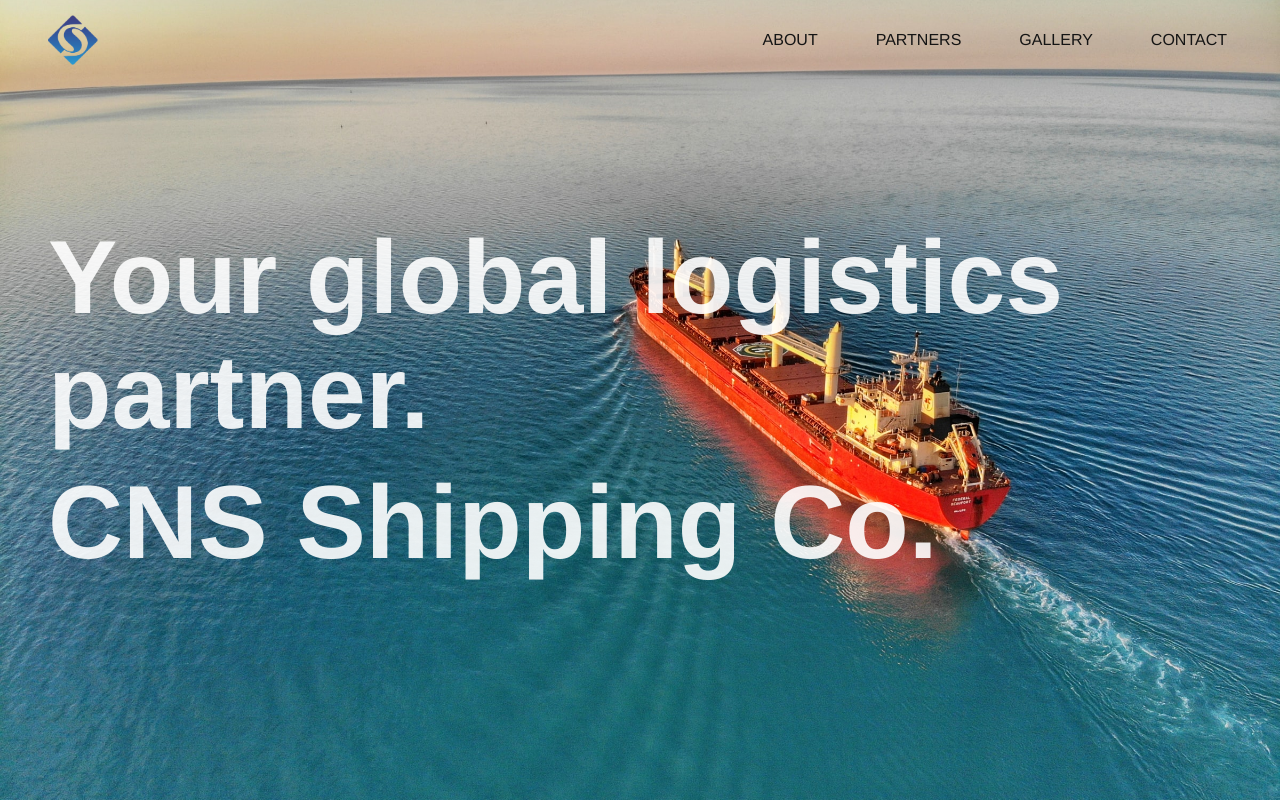
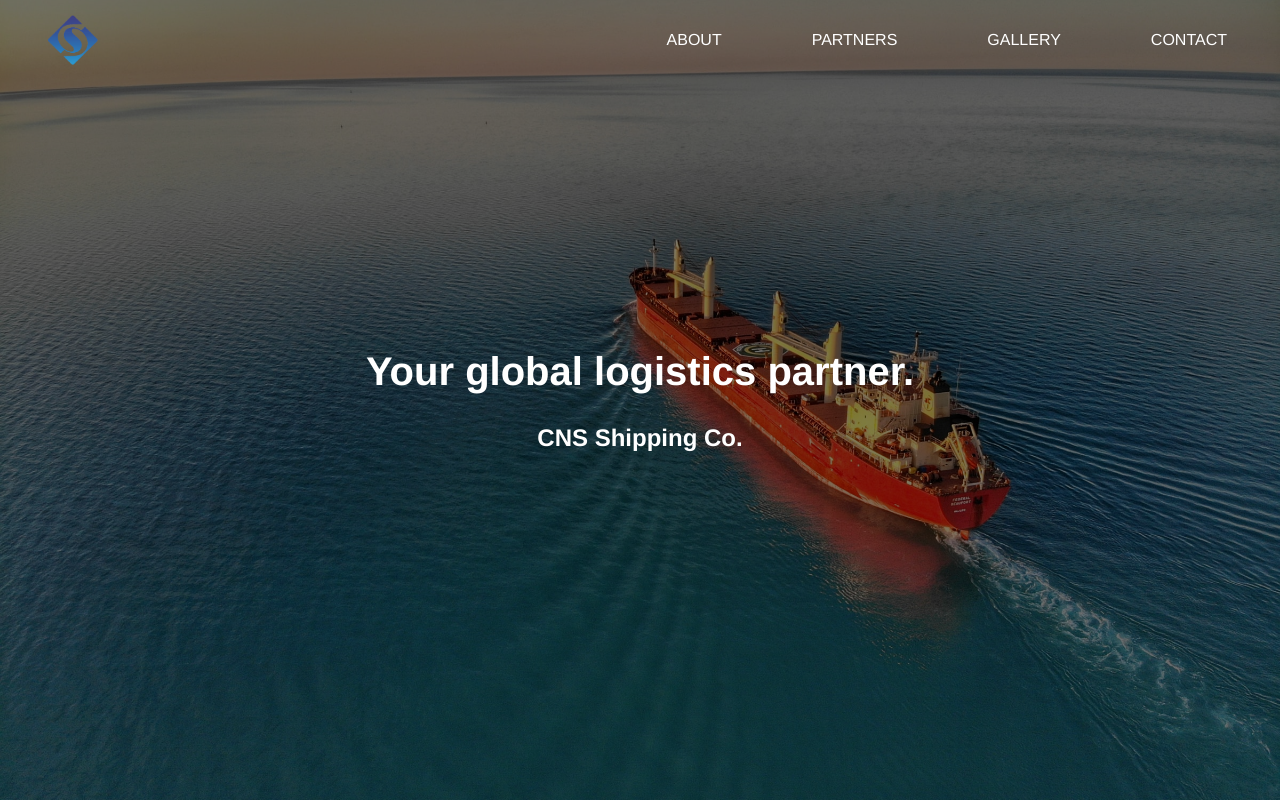
Before and after one commit to jayxwoo/fr_1_cns, a plain HTML site: page index.html in a window 1280 px wide. Shown: the top 802 px of the page. Drawn offline with Linux system fonts and the light colour scheme.

Commit message:
hero section updated

```diff
--- a/css/style.css
+++ b/css/style.css
@@ -16,7 +16,7 @@
     --lightGrey: rgba(190, 190, 190);
     --bgLightGrey: rgba(245, 245, 245);
     --blue: rgba(0, 187, 255);
-    --white: rgba(255, 255, 255, 0.9);
+    --white: rgba(255, 255, 255, 1);
     --red: rgba(255, 108, 71, 0.7);
     --green: rgba(0, 199, 96, 0.7);
 }
@@ -40,14 +40,16 @@ html { font-family: helvetica, sans-serif; color: var(--black); }
 .menu-btn { background: none; cursor: pointer; outline: none; border: none; display: none; }
 .menu-icn { font-size: 2rem; }
 .menu-group { display: flex; }
-.menu-link { text-decoration: none; color: var(--black); padding: 5px; position: relative; }
+.menu-link { text-decoration: none; color: var(--white); padding: 5px; position: relative; }
 .menu-link::after { content: ''; position: absolute; top: 100%; left: 0; width: 100%; height: 2px; background-color: var(--blue); transform: scaleX(0); transform-origin: left; transition: transform 0.3s ease-in-out; }
 .menu-link:hover::after { transform: scaleX(1); }
-.menu-item:not(:first-of-type) { margin-left: 3rem; }
-.hero { background-image: url(../img/main-hero.jpg); width: 100%; height: 100vh; background-size: cover; background-position: center; background-repeat: no-repeat; display: flex;  align-items: center; justify-content: center; }
-.hero-container { width: 100%; max-width: 1440px; padding: 0 3rem; }
-.hero-text { width: 100%; color: var(--white); font-size: 6.5rem; font-weight: bold; line-height: 1.1; }
-.hero-company { margin-top: 1rem; transition: all 0.5s ease-in-out; }
+.menu-item:not(:first-of-type) { margin-left: 5rem; }
+.hero { background-image: url(../img/main-hero.jpg); width: 100%; height: 100vh; background-size: cover; background-position: center; background-repeat: no-repeat; }
+.hero::before { content: ''; width: 100%; height: 100%; position: absolute; top: 0; left: 0; background-color: rgba(0, 0, 0, 0.5); }
+.hero-container { width: 100%; height: 100%; max-width: 1440px; padding: 0 3rem; margin: 0 auto; }
+.hero-text-container { width: 100%; display: flex; flex-direction: column; align-items: center; justify-content: center; position: absolute; top: 50%; left: 50%; transform: translate(-50%, -50%); text-align: center; }
+.hero-text { color: var(--white); font-size: 2.5rem; font-weight: bold; line-height: 1.1; }
+.hero-company { margin-top: 2rem; transition: all 0.5s ease-in-out; font-size: 1.5rem; }
 
 @media only screen and (max-width: 800px) {
     .header--active { height: 70px; }
@@ -60,7 +62,8 @@ html { font-family: helvetica, sans-serif; color: var(--black); }
     .menu-item:not(:first-of-type) { margin-left: 0; }
     .menu-link { display: block; padding: 1rem; background-color: rgba(255, 255, 255, 0.8); border-bottom: 2px solid var(--grey); }
     .menu-link:hover { background-color: rgba(255, 255, 255, 0.7) }
-    .hero-text { font-size: 4.5rem; }
+    .hero-text { font-size: 1.5rem; }
+    .hero-company { font-size: 1rem; }
 }
 @media only screen and (max-width: 500px ) {
     .header-container { padding: 0 2rem; }
@@ -68,7 +71,8 @@ html { font-family: helvetica, sans-serif; color: var(--black); }
     .logo-img { width: 40px; }
     .menu-btn { right: 2rem; }
     .hero-container { padding: 0 2rem; }
-    .hero-text { font-size: 3.5rem; }
+    .hero-text { font-size: 1.5rem; }
+    .hero-company { font-size: 1rem; }
 }
 
 /* section */
--- a/index.html
+++ b/index.html
@@ -46,8 +46,10 @@
 
     <div class="hero">
         <div class="hero-container">
-            <p class="hero-text">Your global logistics partner.</p>
-            <p class="hero-text hero-company">CNS Shipping Co.</p>
+            <div class="hero-text-container">
+                <p class="hero-text hero-slogan">Your global logistics partner.</p>
+                <p class="hero-text hero-company">CNS Shipping Co.</p>
+            </div>
         </div>
     </div>
 
--- a/js/script.js
+++ b/js/script.js
@@ -5,6 +5,7 @@ import './default.js';
 const header = document.querySelector('header');
 const menuBtn = document.querySelector('.menu-btn');
 const menuIcn = document.querySelector('.menu-icn');
+const menuLinks = document.querySelectorAll('.menu-link');
 const nav = document.querySelector('.nav');
 const heroCompany = document.querySelector('.hero-company');
 const aboutWho = document.querySelector('.about-who');
@@ -28,8 +29,14 @@ const main = function () {
     window.addEventListener('scroll', () => {
         if (window.pageYOffset > 10) {
             header.classList.add('header--active');
+            menuLinks.forEach(link => {
+                link.style.color = 'var(--black)';
+            });
         } else {
             header.classList.remove('header--active');
+            menuLinks.forEach(link => {
+                link.style.color = 'var(--white)';
+            });
         };
     });
 
@@ -50,7 +57,7 @@ const main = function () {
     setInterval(() => {
         if (getComputedStyle(heroCompany).opacity === '1') {
             heroCompany.style.opacity = '0.5';
-            heroCompany.style.transform = 'translateY(10%)';
+            heroCompany.style.transform = 'translateY(50%)';
         } else {
             heroCompany.style.opacity = '1';
             heroCompany.style.transform = 'translateY(0)';
```
